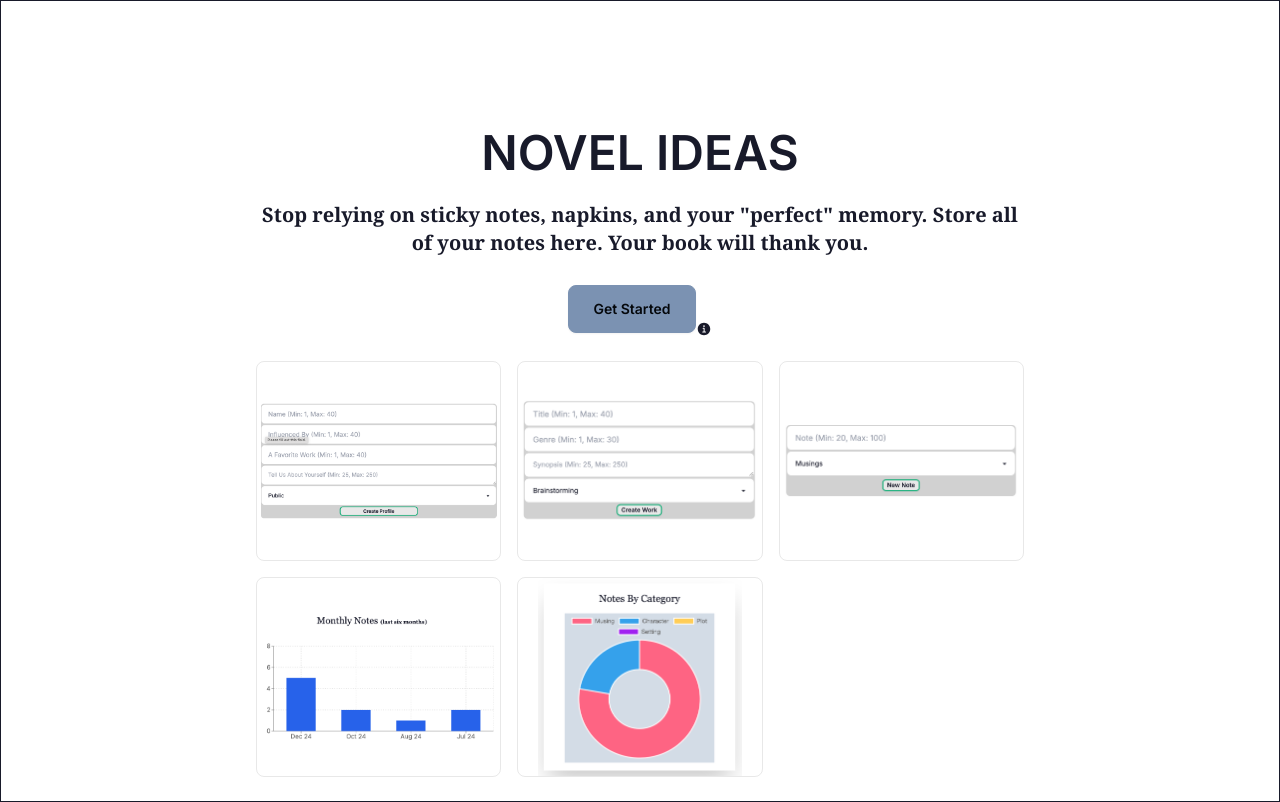
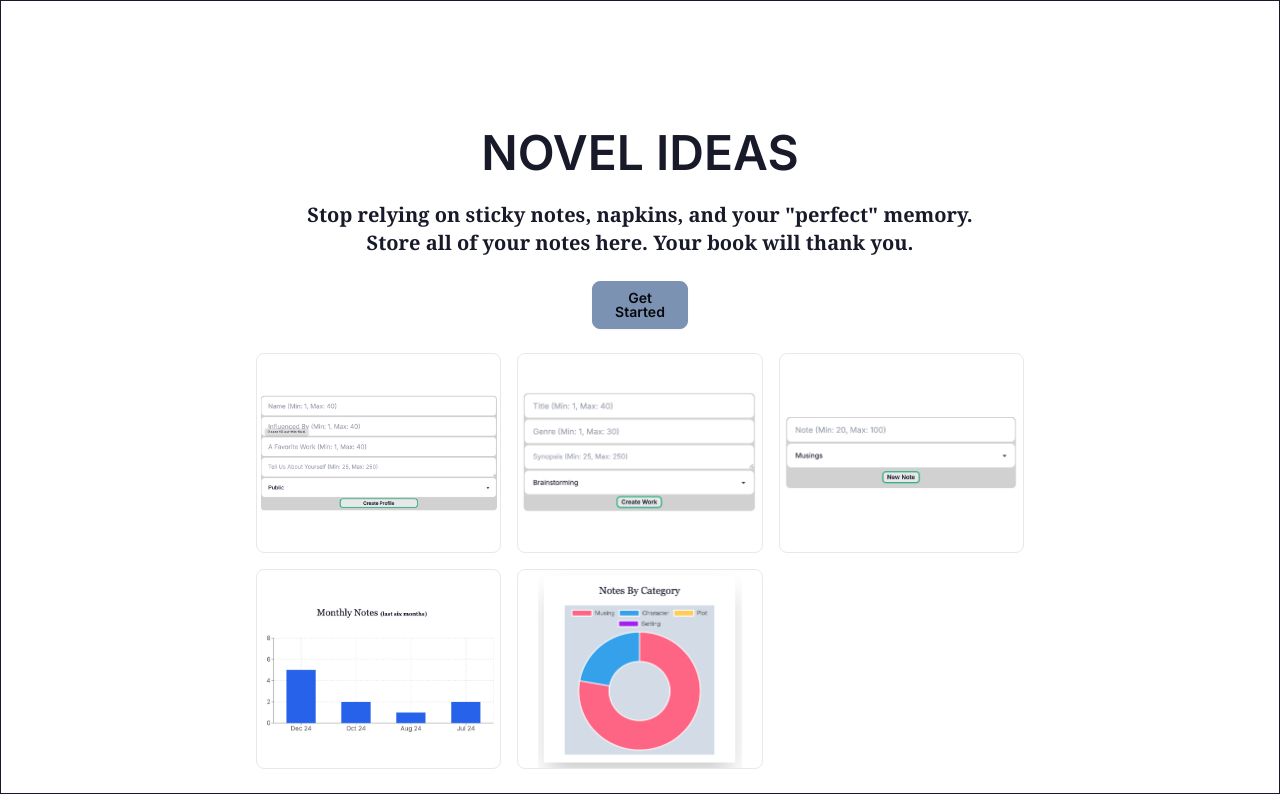
Before and after one commit to mmaustin/project-fb, a Next.js app in the folder fb/: page / in a window 1280 px wide. Built offline with nearby package versions, Linux system fonts and the light colour scheme.

Commit message:
Removed tooltip element that was causing screen offset issues

```diff
--- a/fb/app/page.js
+++ b/fb/app/page.js
@@ -9,22 +9,17 @@ const HomePage = () => {
   //mx-5 w-full flex flex-col justify-center items-center
   return (
     <div className="w-full flex flex-col justify-center items-center">
-      {/* <div className="my-10 w-full flex justify-center items-center">
-        <div className="w-full flex justify-between items-center">
-          <ThemeToggle />
-        </div>
-      </div> */}
       <div className="mt-32 mx-5 flex flex-col justify-center items-center">
         <div className="max-w-3xl flex flex-col justify-center items-center">
           <div className="text-3xl md:text-5xl font-semibold uppercase text-center">
             Novel Ideas
-            <p className="py-6 text-sm md:text-xl font-serif leading-loose normal-case">Stop relying on sticky notes, napkins, and your "perfect" memory. Store all of your notes here.  Your book will thank you.</p>
+            <p className="m-6 text-sm md:text-xl font-serif leading-loose normal-case">Stop relying on sticky notes, napkins, and your "perfect" memory. Store all of your notes here.  Your book will thank you.</p>
           </div>
-          <div className="flex flex-wrap justify-center items-center">
-            <Link href="/authors" className="btn btn-secondary flex w-32 items-center rounded-lg ">Get Started</Link>
-            <div className="tooltip tooltip-bottom mt-10" data-tip="Outlook Is Not Recommended. May Experience Redirect Issues On Login.">
+          <div className="flex flex-col justify-center items-center">
+            <Link href="/authors" className="btn btn-secondary flex w-24 items-center rounded-lg ">Get Started</Link>
+            {/* <div className="tooltip tooltip-bottom mt-1 border" data-tip="Outlook Is Not Recommended. May Experience Redirect Issues On Login.">
               <IoInformationCircle className="m-0" />
-            </div>
+            </div> */}
           </div>
           <div className="">
             <ImageContainer />
```
